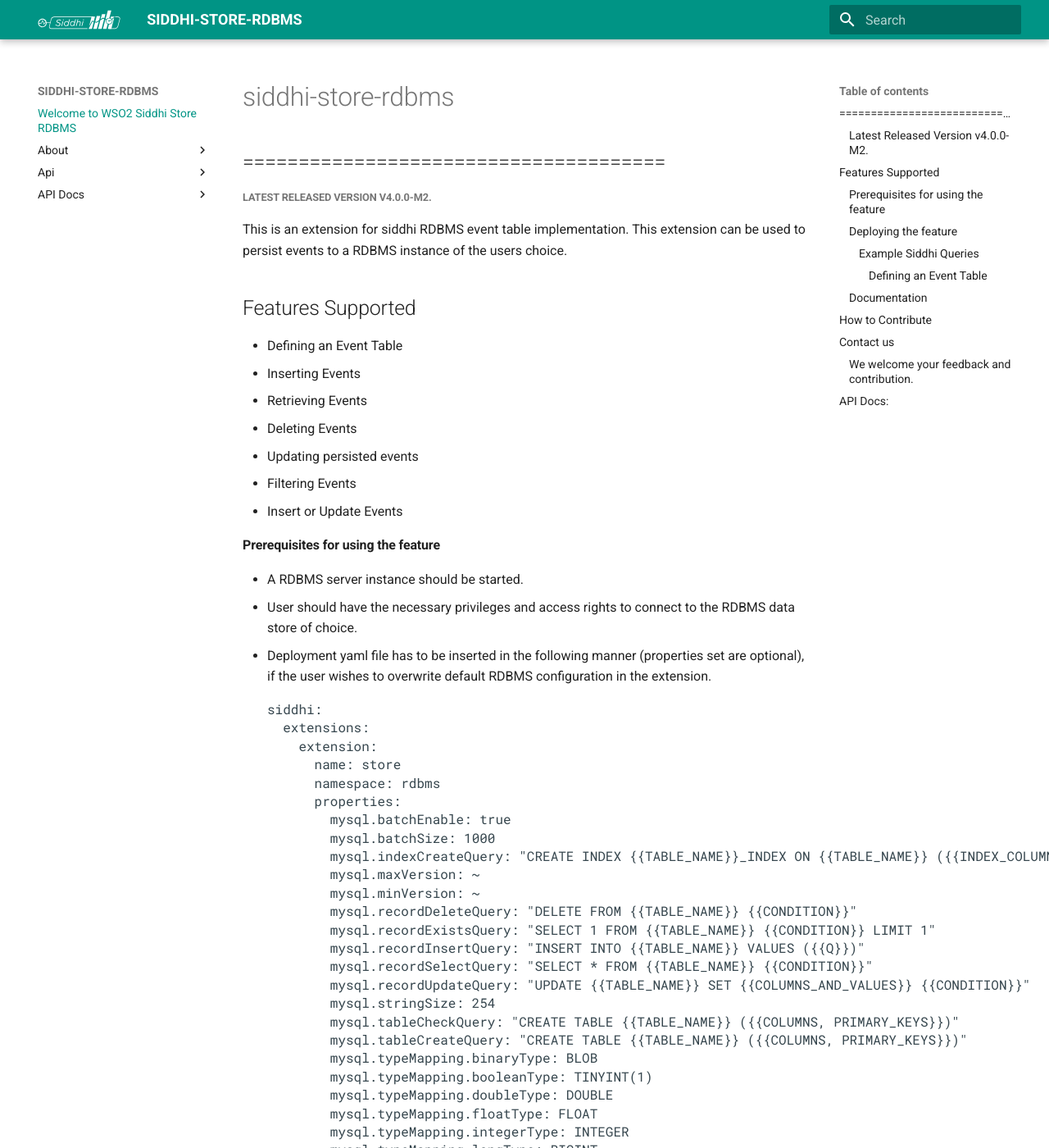
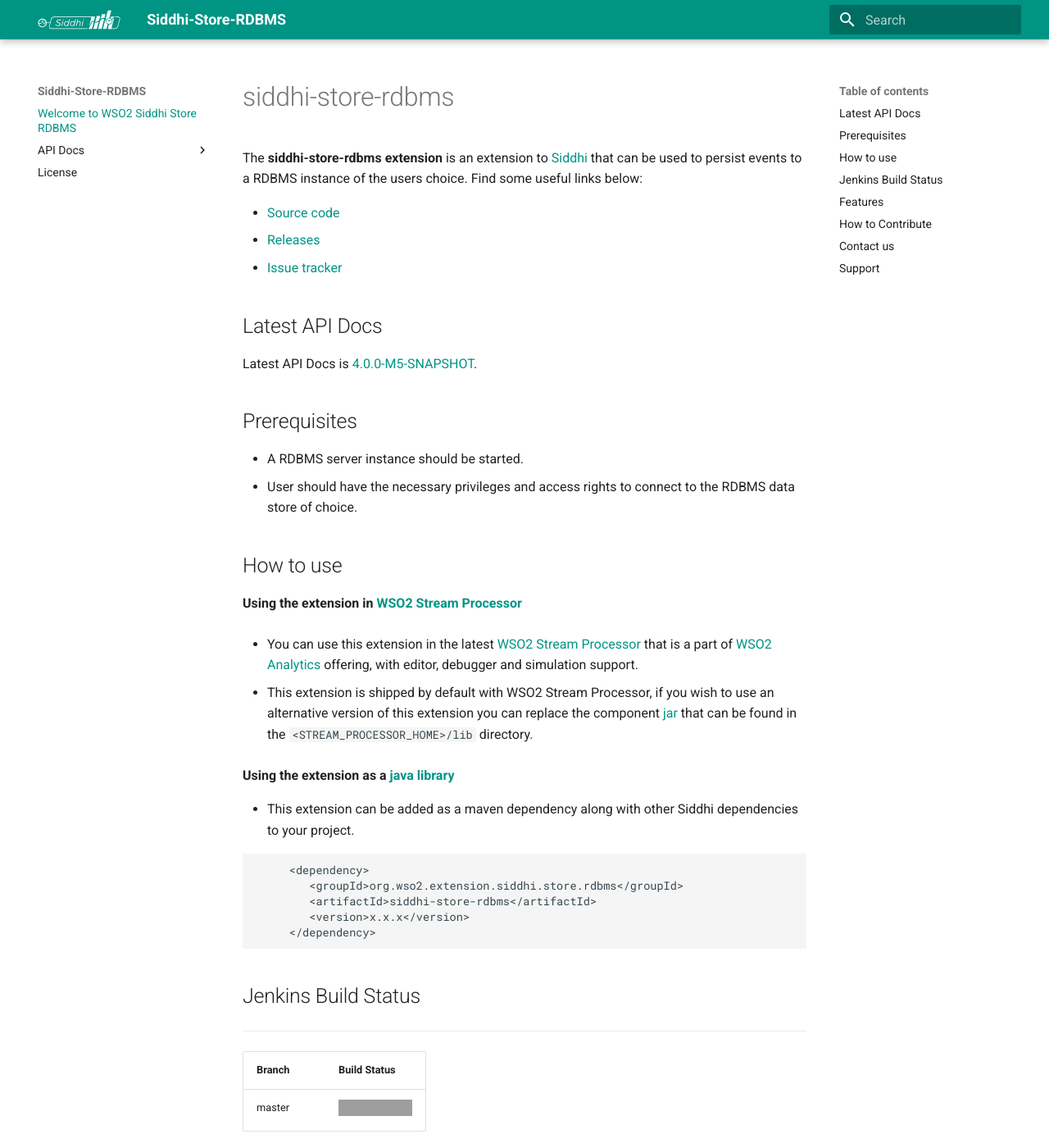
Before and after one commit to siddhi-io/siddhi-store-rdbms, an MkDocs documentation site: the page built from docs/index.md, in a window 1280 px wide and 1400 px high. Shown: the whole window at 82% size. Built offline with MkDocs 1.6.1 and Material for MkDocs 9.7.7, drawn with Linux system fonts in a browser that asks for light colours; old or Windows-style settings are respelled for this version of MkDocs; some of the changed text lies outside the part shown; grey boxes are pictures that could not be loaded.

Commit message:
Docs site updated as per standard

````diff
--- a/docs/index.md
+++ b/docs/index.md
@@ -1,85 +1,74 @@
-# siddhi-store-rdbms
+siddhi-store-rdbms
+======================================
 
-======================================
+The **siddhi-store-rdbms extension** is an extension to <a target="_blank" href="https://wso2.github.io/siddhi">Siddhi</a> that  can be used to persist events to a RDBMS instance of the users choice.
+Find some useful links below:
+
+* <a target="_blank" href="https://github.com/wso2-extensions/siddhi-store-rdbms">Source code</a>
+* <a target="_blank" href="https://github.com/wso2-extensions/siddhi-store-rdbms/releases">Releases</a>
+* <a target="_blank" href="https://github.com/wso2-extensions/siddhi-store-rdbms/issues">Issue tracker</a>
+
+## Latest API Docs
+
+Latest API Docs is <a target="_blank" href="https://wso2-extensions.github.io/siddhi-store-rdbms/api/4.0.0-M5-SNAPSHOT">4.0.0-M5-SNAPSHOT</a>.
+
+## Prerequisites
+
+ * A RDBMS server instance should be started.
+ * User should have the necessary privileges and access rights to connect to the RDBMS data store of choice.
+
+## How to use
+
+**Using the extension in <a target="_blank" href="https://github.com/wso2/product-sp">WSO2 Stream Processor</a>**
+
+* You can use this extension in the latest <a target="_blank" href="https://github.com/wso2/product-sp/releases">WSO2 Stream Processor</a> that is a part of <a target="_blank" href="http://wso2.com/analytics?utm_source=gitanalytics&utm_campaign=gitanalytics_Jul17">WSO2 Analytics</a> offering, with editor, debugger and simulation support.
+
+* This extension is shipped by default with WSO2 Stream Processor, if you wish to use an alternative version of this extension you can replace the component <a target="_blank" href="https://github.com/wso2-extensions/siddhi-store-rdbms/releases">jar</a> that can be found in the `<STREAM_PROCESSOR_HOME>/lib` directory.
+
+**Using the extension as a <a target="_blank" href="https://wso2.github.io/siddhi/documentation/running-as-a-java-library">java library</a>**
+
+* This extension can be added as a maven dependency along with other Siddhi dependencies to your project.
+
+```
+     <dependency>
+        <groupId>org.wso2.extension.siddhi.store.rdbms</groupId>
+        <artifactId>siddhi-store-rdbms</artifactId>
+        <version>x.x.x</version>
+     </dependency>
+```
+
+## Jenkins Build Status
+
 ---
-##### Latest Released Version v4.0.0-M2.
 
-This is an extension for siddhi RDBMS event table implementation. This extension can be used to persist events to a RDBMS instance of the users choice.
+|  Branch | Build Status |
+| :------ |:------------ |
+| master  | [![Build Status](https://wso2.org/jenkins/job/siddhi/job/siddhi-store-rdbms/badge/icon)](https://wso2.org/jenkins/job/siddhi/job/siddhi-store-rdbms/) |
 
-Features Supported
-------------------
- - Defining an Event Table
- - Inserting Events
- - Retrieving Events
- - Deleting Events
- - Updating persisted events
- - Filtering Events
- - Insert or Update Events
+---
 
-#### Prerequisites for using the feature
- - A RDBMS server instance should be started.
- - User should have the necessary privileges and access rights to connect to the RDBMS data store of choice.
- - Deployment yaml file has to be inserted in the following manner (properties set are optional), if the user wishes to overwrite default RDBMS configuration in the extension.
- <pre>
-siddhi:
-  extensions:
-    extension:
-      name: store
-      namespace: rdbms
-      properties:
-        mysql.batchEnable: true
-        mysql.batchSize: 1000
-        mysql.indexCreateQuery: "CREATE INDEX {{TABLE_NAME}}_INDEX ON {{TABLE_NAME}} ({{INDEX_COLUMNS}})"
-        mysql.maxVersion: ~
-        mysql.minVersion: ~
-        mysql.recordDeleteQuery: "DELETE FROM {{TABLE_NAME}} {{CONDITION}}"
-        mysql.recordExistsQuery: "SELECT 1 FROM {{TABLE_NAME}} {{CONDITION}} LIMIT 1"
-        mysql.recordInsertQuery: "INSERT INTO {{TABLE_NAME}} VALUES ({{Q}})"
-        mysql.recordSelectQuery: "SELECT * FROM {{TABLE_NAME}} {{CONDITION}}"
-        mysql.recordUpdateQuery: "UPDATE {{TABLE_NAME}} SET {{COLUMNS_AND_VALUES}} {{CONDITION}}"
-        mysql.stringSize: 254
-        mysql.tableCheckQuery: "CREATE TABLE {{TABLE_NAME}} ({{COLUMNS, PRIMARY_KEYS}})"
-        mysql.tableCreateQuery: "CREATE TABLE {{TABLE_NAME}} ({{COLUMNS, PRIMARY_KEYS}})"
-        mysql.typeMapping.binaryType: BLOB
-        mysql.typeMapping.booleanType: TINYINT(1)
-        mysql.typeMapping.doubleType: DOUBLE
-        mysql.typeMapping.floatType: FLOAT
-        mysql.typeMapping.integerType: INTEGER
-        mysql.typeMapping.longType: BIGINT
-        mysql.typeMapping.stringType: VARCHAR
- </pre>
+## Features
 
-
-#### Deploying the feature
- Feature can be deploy as a OSGI bundle by putting jar file of the component to DAS_HOME/lib directory of DAS 4.0.0 pack.
-
-##### Example Siddhi Queries
-###### Defining an Event Table
- <pre>
- @Store(type="rdbms", jdbc.url="jdbc:mysql://localhost:3306/das",
- username="root", password="root" , jdbc.driver.name="org.h2.Driver",
- field.length="symbol:100")
- @PrimaryKey("symbol")
- @Index("volume")
- define table StockTable (symbol string, price float, volume long);
- </pre>
-
-#### Documentation
-* [https://docs.wso2.com/display/DAS400/Configuring+Event+Tables+to+Store+Data](https://docs.wso2.com/display/DAS400/Configuring+Event+Tables+to+Store+Data)
+* <a target="_blank" href="https://wso2-extensions.github.io/siddhi-store-rdbms/api/4.0.0-M5-SNAPSHOT/#rdbms-store">rdbms</a> *(<a target="_blank" href="https://wso2.github.io/siddhi/documentation/siddhi-4.0/#stores">Store</a>)*<br><div style="padding-left: 1em;"><p>This extension assigns data sources and connection instructions to event tables. It also implements read write operations on connected datasources</p></div>
 
 ## How to Contribute
-* Please report issues at [Siddhi Github Issue Tacker](https://github.com/wso2-extensions/siddhi-store-rdbms/issues)
-* Send your bug fixes pull requests to [master branch](https://github.com/wso2-extensions/siddhi-store-rdbms/tree/master)
+
+  * Please report issues at <a target="_blank" href="https://github.com/wso2-extensions/siddhi-store-rdbms/issues">GitHub Issue Tracker</a>.
+
+  * Send your contributions as pull requests to <a target="_blank" href="https://github.com/wso2-extensions/siddhi-store-rdbms/tree/master">master branch</a>.
 
 ## Contact us
-Siddhi developers can be contacted via the mailing lists:
-  * Carbon Developers List : dev@wso2.org
-  * Carbon Architecture List : architecture@wso2.org
 
-### We welcome your feedback and contribution.
+ * Post your questions with the <a target="_blank" href="http://stackoverflow.com/search?q=siddhi">"Siddhi"</a> tag in <a target="_blank" href="http://stackoverflow.com/search?q=siddhi">Stackoverflow</a>.
 
-Siddhi DAS Team
+ * Siddhi developers can be contacted via the mailing lists:
 
-## API Docs:
+    Developers List   : [dev@wso2.org](mailto:dev@wso2.org)
 
-1. <a href="./api/4.0.0-M3-SNAPSHOT">4.0.0-M3-SNAPSHOT</a>
+    Architecture List : [architecture@wso2.org](mailto:architecture@wso2.org)
+
+## Support
+
+* We are committed to ensuring support for this extension in production. Our unique approach ensures that all support leverages our open development methodology and is provided by the very same engineers who build the technology.
+
+* For more details and to take advantage of this unique opportunity contact us via <a target="_blank" href="http://wso2.com/support?utm_source=gitanalytics&utm_campaign=gitanalytics_Jul17">http://wso2.com/support/</a>.
--- /dev/null
+++ b/docs/javascripts/extra.js
@@ -0,0 +1,21 @@
+/*
+~   Copyright (c) WSO2 Inc. (http://wso2.com) All Rights Reserved.
+~
+~   Licensed under the Apache License, Version 2.0 (the "License");
+~   you may not use this file except in compliance with the License.
+~   You may obtain a copy of the License at
+~
+~        http://www.apache.org/licenses/LICENSE-2.0
+~
+~   Unless required by applicable law or agreed to in writing, software
+~   distributed under the License is distributed on an "AS IS" BASIS,
+~   WITHOUT WARRANTIES OR CONDITIONS OF ANY KIND, either express or implied.
+~   See the License for the specific language governing permissions and
+~   limitations under the License.
+*/
+
+    var logoTitle = document.querySelector('.md-logo').title;
+    var extentionTitle = logoTitle.slice(7);
+    var header = document.querySelector('.md-header-nav__title');
+
+    header.innerHTML = '<span class="extention-title">' + extentionTitle + '</span>' + header.textContent;
--- a/docs/stylesheets/extra.css
+++ b/docs/stylesheets/extra.css
@@ -19,14 +19,35 @@
 .md-header-nav__button.md-logo img {
     width: 140px;
     height: 33px;
-    margin-right: 20px;
+    margin-right: 0;
 }
 
-.md-content__icon, .md-footer-nav__button,
+.md-content__icon,
+.md-footer-nav__button,
 .md-header-nav__button,
 .md-nav__button,
 .md-nav__title::before,
 .md-search-result__article--document::before {
-    margin: 0.4rem;
-    padding: 0.2rem;
+    margin: 0.3rem;
+    padding: 0;
 }
+
+.extention-title {
+	font-weight: 700;
+	margin-right: 50px;
+}
+
+.md-header-nav__title {
+	padding-left: 5px;
+}
+
+@media (max-width: 1219px) {
+
+	.extention-title {
+		display: none;
+	}
+
+	html .md-nav--primary .md-nav__title--site .md-nav__button {
+	    width: 13.4rem;
+	}
+}
--- a/mkdocs.yml
+++ b/mkdocs.yml
@@ -1,17 +1,20 @@
-site_name: SIDDHI-STORE-RDBMS
+site_name: Siddhi-Store-RDBMS
 extra_css:
 - stylesheets/extra.css
+extra_javascript:
+- javascripts/extra.js
+site_favicon: images/favicon.ico
 extra:
   logo: images/siddhi-logo-w.svg
   palette:
     primary: teal
     accent: teal
+google_analytics:
+- UA-103065-28
+- auto
 pages:
 - Welcome to WSO2 Siddhi Store RDBMS: index.md
-- About:
-  - License: about/license.md
-- Api:
-  - 4.0.0-M3-SNAPSHOT: api/4.0.0-M3-SNAPSHOT.md
 - API Docs:
-  - 4.0.0-M3-SNAPSHOT: api/4.0.0-M3-SNAPSHOT.md
+  - 4.0.0-M5-SNAPSHOT: api/4.0.0-M5-SNAPSHOT.md
+- License: license.md
 theme: material
````
Also changed, not shown: README.md (+62 -69 lines), docs/api/4.0.0-M3-SNAPSHOT.md (deleted, +0 -192 lines), docs/images/favicon.ico (added), docs/license.md (renamed from docs/about/license.md).
